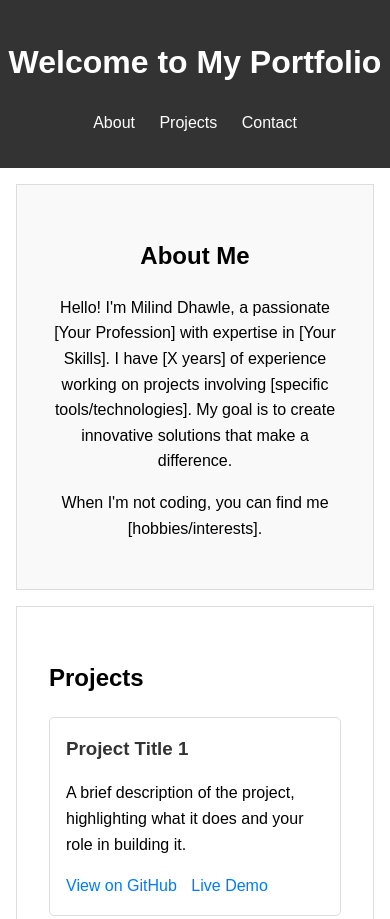
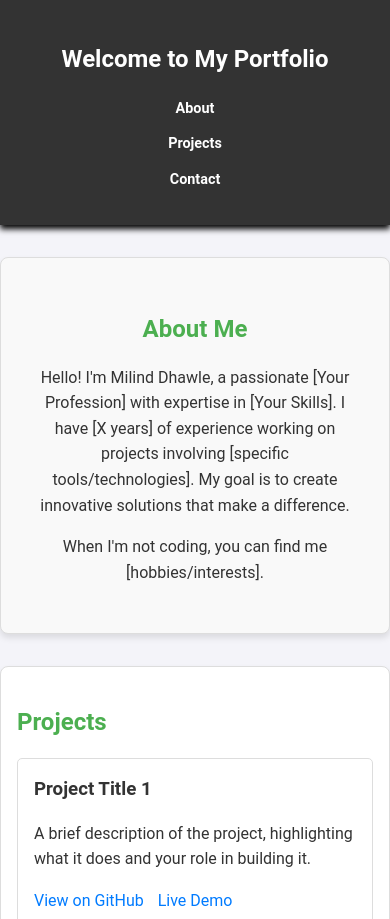
Before and after one commit to milinddhawale/portfolio-website, a plain HTML site: page index.html in a window 390 px wide. Shown: the top 919 px of the page. Drawn offline with Linux system fonts and the light colour scheme.

Commit message:
Enhanced styling, interactivity, and responsiveness

```diff
--- a/index.html
+++ b/index.html
@@ -49,3 +49,22 @@
     </footer>
 </body>
 </html>
+
+
+
+<script>
+    document.querySelectorAll('a[href^="#"]').forEach(anchor => {
+        anchor.addEventListener('click', function (e) {
+            e.preventDefault();
+            document.querySelector(this.getAttribute('href')).scrollIntoView({
+                behavior: 'smooth'
+            });
+        });
+    });
+</script>
+
+<!-- ----------------------------------------------------------
+# Add a Theme Toggle (Dark/Light mode): -->
+
+<!-- add a button in the header: -->
+<button id="theme-toggle"> Toggle Theme</button>
--- a/style.css
+++ b/style.css
@@ -75,3 +75,124 @@ footer {
 .project a:hover {
     text-decoration: underline;
 }
+
+/*-----------------------------------------------------------*/
+/* css Enhancement */
+
+/* General styling */
+
+body {
+    font-family: 'Roboto', sans-serif;
+    margin: 0;
+    padding: 0;
+    color: #333;
+    background-color: #f4f4f9;
+}
+
+/* Header */
+ header {
+    background-color: linear-gradient(90deg, #4caf50, #2e7d32);
+    color: #fff;
+    padding: 1.5rem 0;
+    text-align: center;
+    box-shadow: 0 4px 6px rgba(0, 0, 0, 1);
+ }
+
+ header h1 {
+    font-size: 2.5rem;
+}
+
+nav ul {
+    padding: 0;
+    margin: 1rem 0 0;
+    list-style: none;
+}
+
+nav ul li {
+    display: inline;
+    margin: 0 15px;
+}
+
+nav ul li a {
+    color: #fff;
+    text-decoration: none;
+    font-weight: bold;
+    transition: color 0.3s;
+}
+
+nav ul li a:hover {
+    color: #c8e6c9;
+}
+
+/* section */
+section {
+    margin: 2rem auto;
+    max-width: 800px;
+    padding: 2rem;
+    border-radius: 8px;
+    background: #fff;
+    box-shadow: 0 4px 6px rgba(0, 0, 0, 0.1);
+}
+
+section h2 {
+    color: #4caf50;
+    margin-bottom: 1rem;
+    border-width: 1rem;
+}
+
+/* footer */
+
+footer {
+    background: #2e7d32;
+    color: #fff;
+    text-align: center;
+    padding: 1rem;
+    margin-top: 2rem;
+}
+
+/* ---------------------------------------------------*/
+
+.dark-theme {
+    background-color: #121212;
+    color: #e0e0e0;
+}
+
+.dark-theme header {
+    background: linear-gradient(90deg, #1b5e20, #388e3c);
+}
+
+.dark-theme section {
+    background-color: #1e1e1e;
+    box-shadow: 0 4px 6px rgba(0, 0, 0, 0.3);
+}
+
+.dark-theme footer {
+    background: #1b5e20;
+}
+
+/* ------------------------Add Mobile responsiveness---------------------- */
+
+@media (max-width: 768px) {
+    header h1 {
+        font-size: 2rem;
+    }
+
+    nav ul li {
+        display: block;
+        margin: 10px 0;
+    }
+
+    section {
+        padding: 1rem;
+    }
+}
+
+@media (max-width: 480px) {
+    header h1 {
+        font-size: 1.5rem;
+    }
+
+    nav ul li a {
+        font-size: 0.9rem;
+    }
+}
```
